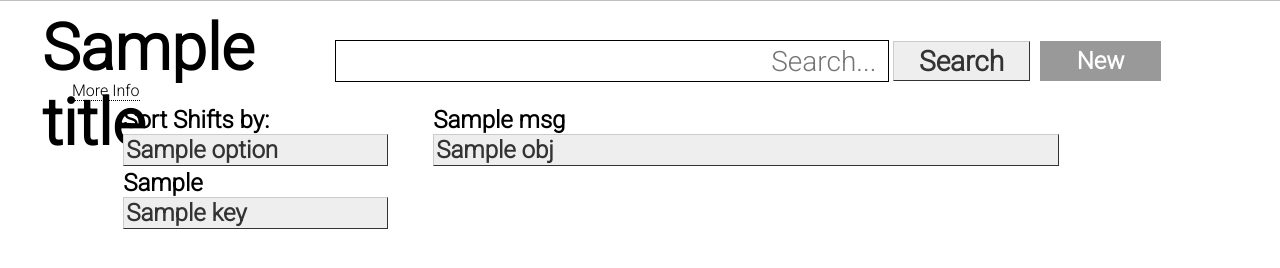
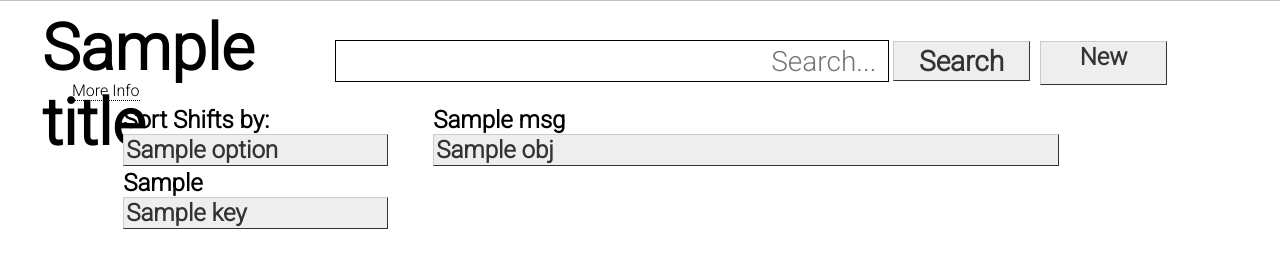
Before and after one commit to natelohn/staphd, a Django app: template schedules/templates/schedules/shift_list.html in a window 1280 px wide. Shown: the part 59-327 px from the top of the page. Run offline with Django 3.2, Linux system fonts and the light colour scheme; the template is opened without the code that fills it: most values are stand-ins (such as "Sample title", 1, 10 or a date in 2020); some libraries are stand-ins or nearby versions.

```diff
--- a/schedules/templates/schedules/shift_list.html
+++ b/schedules/templates/schedules/shift_list.html
@@ -36,7 +36,7 @@
 			<input type='text' placeholder="Search... " name='q' value='{{ request.GET.q }}'>
 			<button class="button" type='submit'>Search</button>
 		</form>
-		<a class="link_btn" type=button href="{% url link %}">New</a>
+		<a class="create_btn" type=button href="{% url link %}">New</a>
 	</div>
 
 	<div class="lists">
--- a/schedules/templates/schedules/stapher_list.html
+++ b/schedules/templates/schedules/stapher_list.html
@@ -34,7 +34,7 @@
 			<input type='text' placeholder="Search... " name='q' value='{{ request.GET.q }}'>
 			<button class="button" type='submit'>Search</button>
 		</form>
-		<a class="link_btn" type=button href="{% url link %}">New</a>
+		<a class="create_btn" type=button href="{% url link %}">New</a>
 	</div>
 	<div class="lists">
 		<div class="left_list" id="stapher_list">
```
